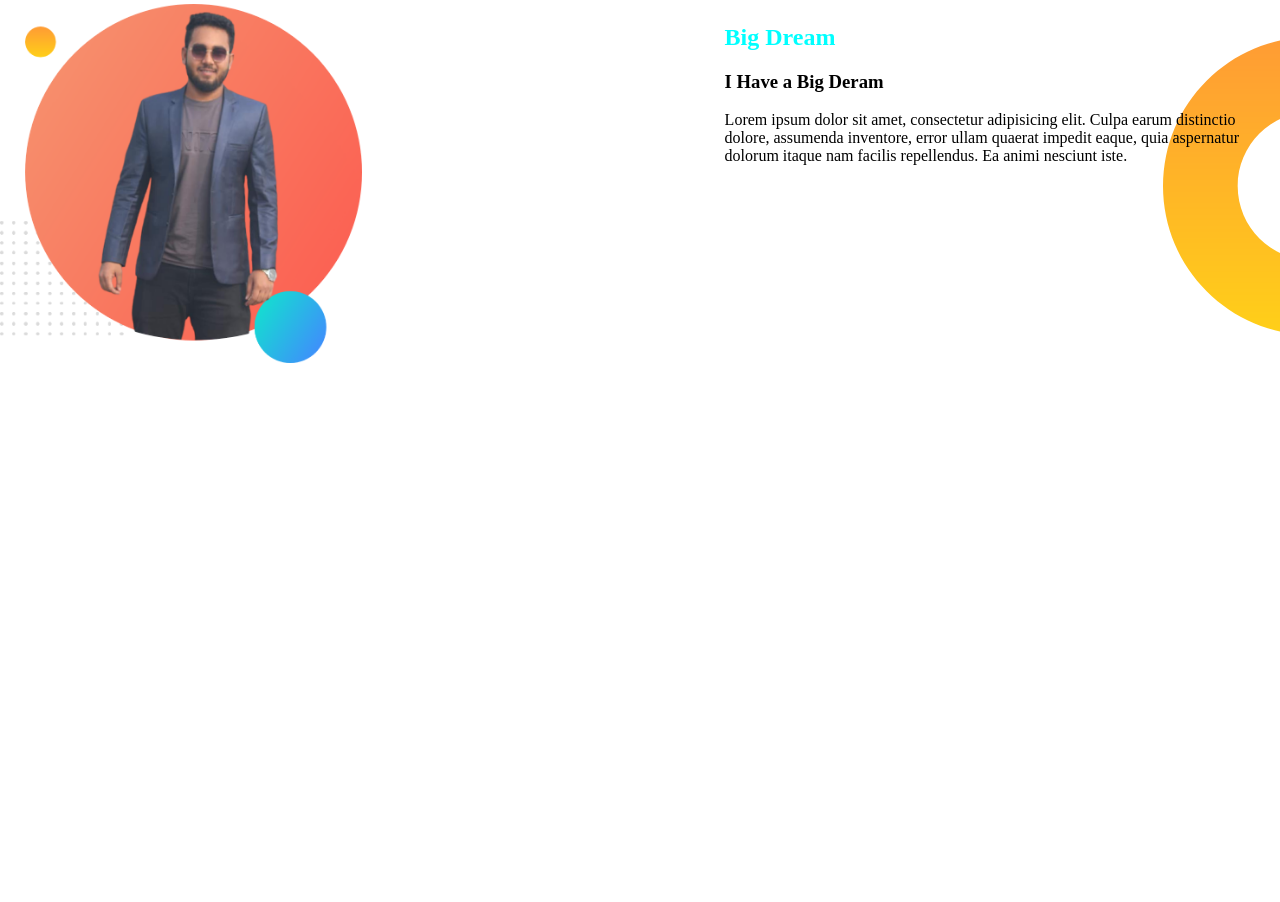
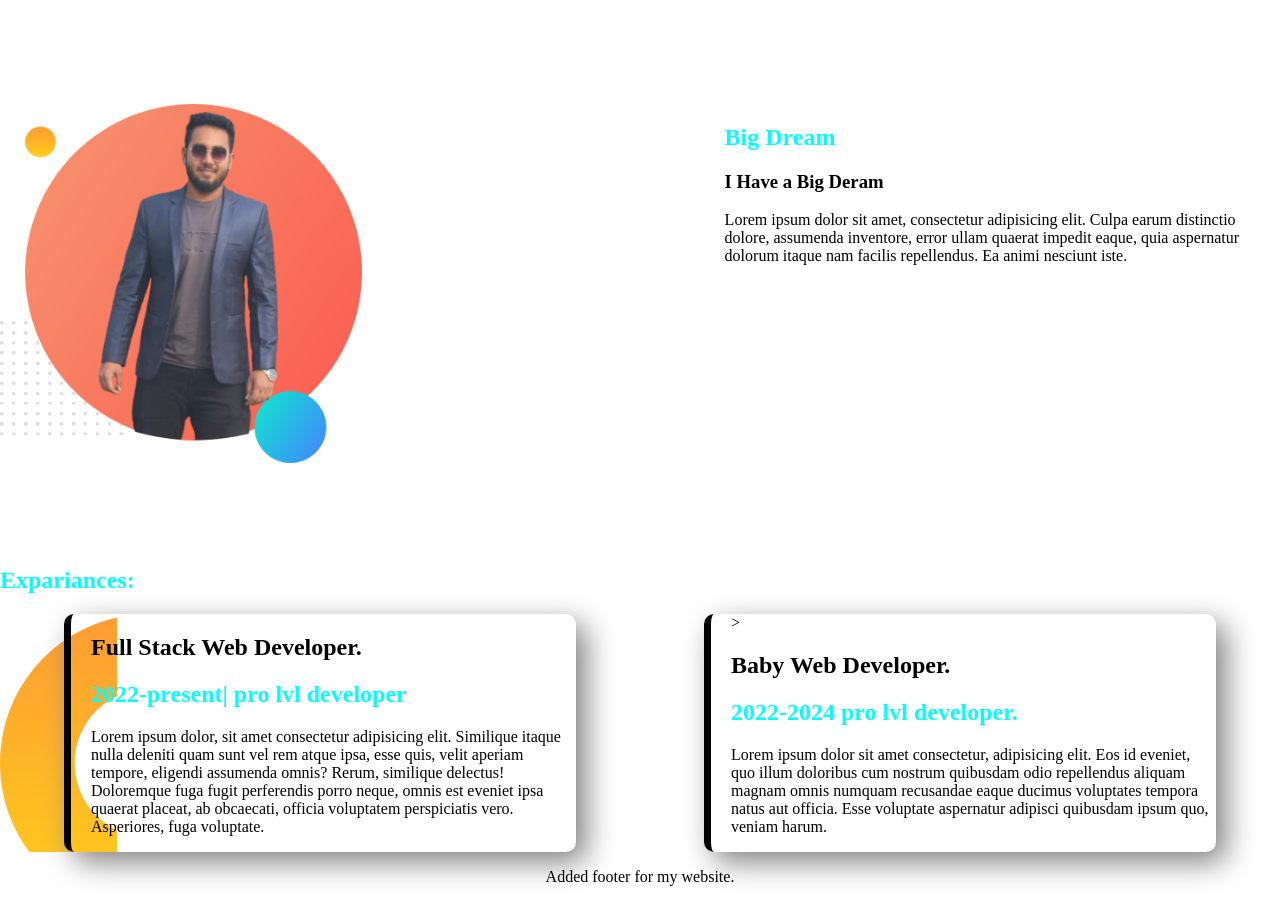
Before and after one commit to sayedhasan019283/prectise-for-assingment, a plain HTML site: page index.html in a window 1280 px wide. Shown: the part 445-1347 px from the top of the page. Before the commit the page ends 812 px from the top, so only its background shows below. Drawn offline with Linux system fonts and the light colour scheme.

Commit message:
adding something

```diff
--- a/index.html
+++ b/index.html
@@ -38,6 +38,29 @@
                 animi nesciunt iste.</p>
         </div>
     </section>
+    <section>
+        <h1>Expariances:</h1>
+    </section>
+    <section class="ex-site">
+        <div class="wight-set box-for-ex border-first">
+            <h2>Full Stack Web Developer.</h2>
+            <h1>2022-present| pro lvl developer</h1>
+            <p>Lorem ipsum dolor, sit amet consectetur adipisicing elit. Similique itaque nulla deleniti quam sunt vel
+                rem atque ipsa, esse quis, velit aperiam tempore, eligendi assumenda omnis? Rerum, similique delectus!
+                Doloremque fuga fugit perferendis porro neque, omnis est eveniet ipsa quaerat placeat, ab obcaecati,
+                officia voluptatem perspiciatis vero. Asperiores, fuga voluptate.</p>
+        </div>
+        <div class="wight-set box-for-ex border-second">>
+            <h2>Baby Web Developer.</h2>
+            <h1>2022-2024 pro lvl developer.</h1>
+            <p>Lorem ipsum dolor sit amet consectetur, adipisicing elit. Eos id eveniet, quo illum doloribus cum nostrum
+                quibusdam odio repellendus aliquam magnam omnis numquam recusandae eaque ducimus voluptates tempora
+                natus aut officia. Esse voluptate aspernatur adipisci quibusdam ipsum quo, veniam harum.</p>
+        </div>
+    </section>
+    <footer>
+        <p>Added footer for my website.</p>
+    </footer>
 </body>
 
 </html>
--- a/style.css
+++ b/style.css
@@ -17,6 +17,7 @@ span{
 }
 .display-flex{
     display: flex;
+    margin-bottom: 100px;
 }
 .half-for-showing{
     width: 50%;
@@ -28,8 +29,35 @@ span{
 .half-for-showing img{
 width: 70%;
 }
-.secound-banner{
+
+.ex-site{
+    display: flex;
     background-image: url(img/dream-bg.png);
     background-repeat: no-repeat;
-    background-position: right;
 }
+.wight-set{
+    border-radius: 10px;
+    width: 40%;
+    padding-left: 20px;
+    margin-left: 5%;
+    margin-right: 5%;
+}
+.box-for-ex{
+    box-shadow: 10px 10px 30px gray;
+}
+
+.border-first{
+    border-left: 7px solid;
+   border-image: linear-gradient(blue tomato);
+   border-image-slice: 1;
+
+}
+.border-second{
+    border-left: 7px solid;
+    border-image: linear-gradient(tomato orange);
+    border-image-slice: 1;
+
+}
+footer{
+    text-align: center;
+}
```
Also changed, not shown: img/exp-bg.png (added).
